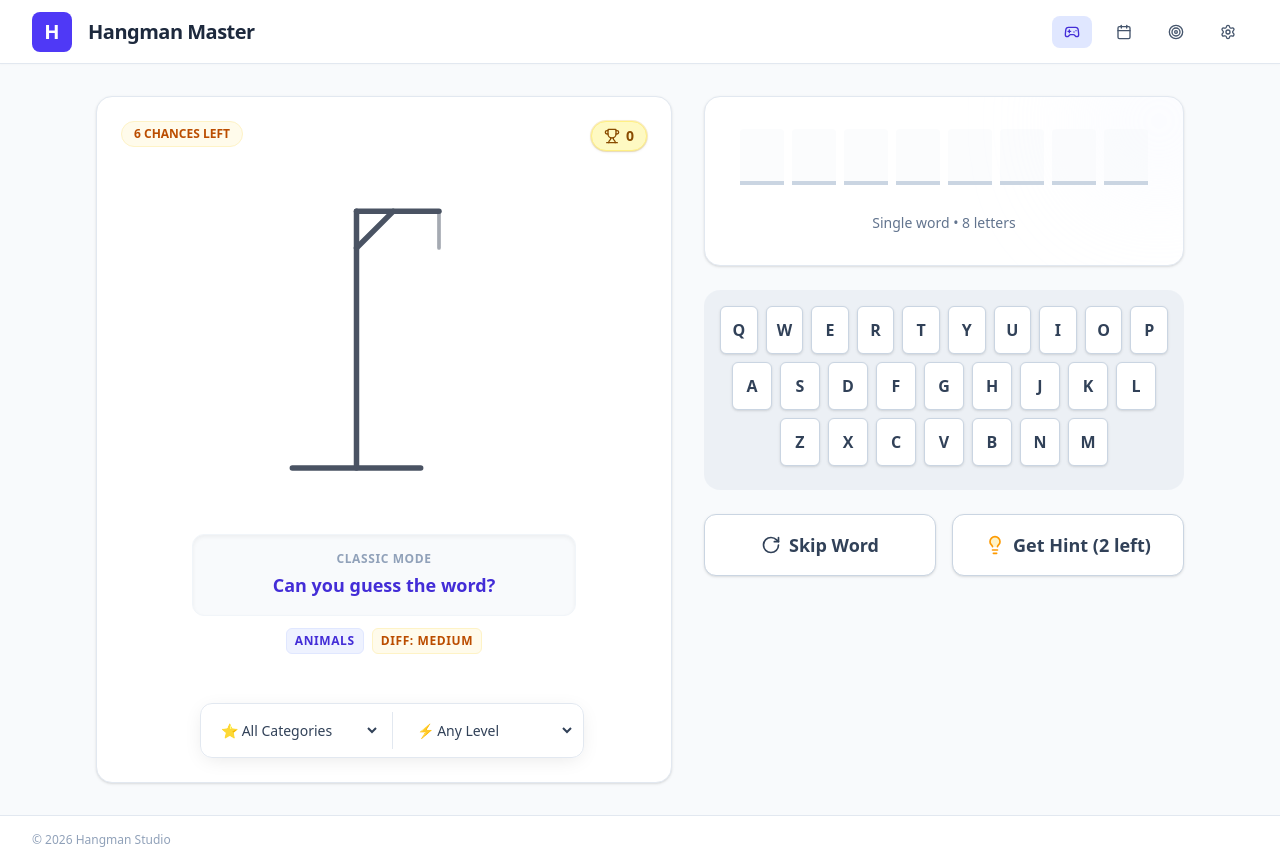
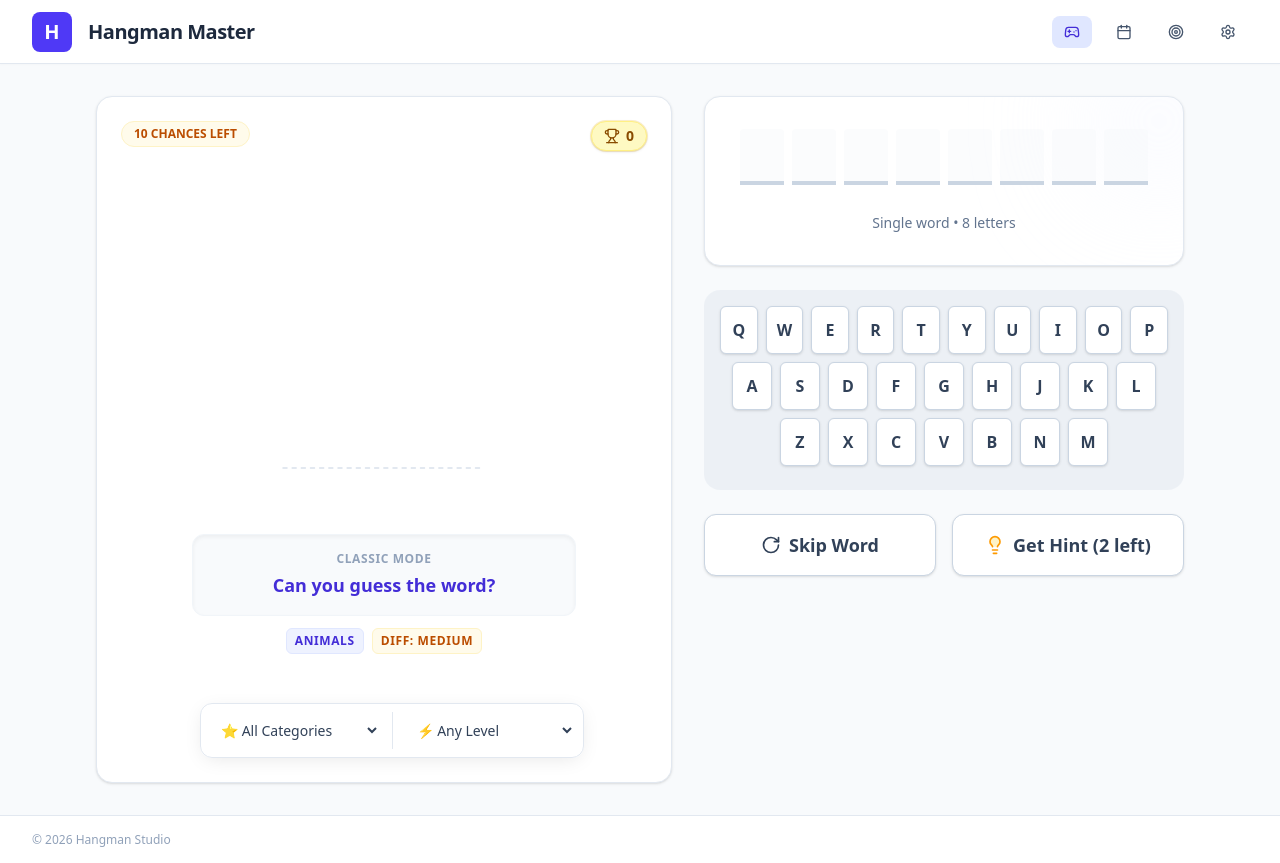
Before and after one commit to garry1963/Hangman-Master, a React (Vite) app: page / in a window 1280 px wide. Built offline with nearby package versions, Linux system fonts and the light colour scheme.

Commit message:
Add files via upload

```diff
--- a/src/App.tsx
+++ b/src/App.tsx
@@ -124,7 +124,7 @@ function GameBoard({
   const inactiveLetters = new Set(Array.from(guessedLetters).filter(l => !wordChars.includes(l)));
   const mistakes = inactiveLetters.size;
 
-  const isLoser = mistakes >= 6;
+  const isLoser = mistakes >= 10;
   const isWinner = wordChars.every(letter => guessedLetters.has(letter) || letter === " ");
 
   const [gameOverHandled, setGameOverHandled] = useState(false);
@@ -204,7 +204,7 @@ function GameBoard({
       <section className="flex-1 bg-white rounded-2xl border border-slate-200 shadow-sm flex flex-col items-center justify-center relative p-6 md:p-8 min-h-[300px] h-full self-start">
         <div className="absolute top-4 left-4 md:top-6 md:left-6 flex items-center gap-2">
           <span className="px-3 py-1 bg-amber-50 text-amber-700 text-xs font-bold rounded-full border border-amber-100">
-            {6 - mistakes} CHANCES LEFT
+            {Math.max(0, 10 - mistakes)} CHANCES LEFT
           </span>
         </div>
 
--- a/src/components/HangmanDrawing.tsx
+++ b/src/components/HangmanDrawing.tsx
@@ -10,7 +10,7 @@ const draw = {
     pathLength: 1,
     opacity: 1,
     transition: {
-      pathLength: { type: "spring", duration: 1.5, bounce: 0 },
+      pathLength: { type: "spring", duration: 1.2, bounce: 0 },
       opacity: { duration: 0.01 }
     }
   }
@@ -29,64 +29,86 @@ export function HangmanDrawing({ mistakes }: HangmanDrawingProps) {
         fill="none"
         className="w-full h-full"
       >
-        {/* === Gallows (Always visible) === */}
-        <g className="opacity-80">
-          {/* Base */}
-          <line x1="20" y1="300" x2="160" y2="300" />
-          {/* Main Pole */}
-          <line x1="90" y1="300" x2="90" y2="20" />
-          {/* Top Arm */}
-          <line x1="90" y1="20" x2="180" y2="20" />
-          {/* Support Diagonal */}
-          <line x1="90" y1="60" x2="130" y2="20" />
-          {/* Rope */}
-          <line x1="180" y1="20" x2="180" y2="60" strokeWidth="4" className="opacity-50" />
-        </g>
+        {/* Subtle ground baseline guide */}
+        <line x1="10" y1="300" x2="230" y2="300" strokeDasharray="4 6" className="stroke-slate-200" strokeWidth="2" />
 
-        {/* === Body Parts === */}
+        {/* === Gallows Construction (Mistakes 1 - 4) === */}
         <AnimatePresence>
-          {/* 1. Head */}
+          {/* 1. Gallows Base */}
           {mistakes >= 1 && (
+            <motion.line
+              variants={draw} initial="hidden" animate="visible"
+              x1="20" y1="300" x2="160" y2="300"
+            />
+          )}
+
+          {/* 2. Main Pole */}
+          {mistakes >= 2 && (
+            <motion.line
+              variants={draw} initial="hidden" animate="visible"
+              x1="90" y1="300" x2="90" y2="20"
+            />
+          )}
+
+          {/* 3. Top Arm & Diagonal Support */}
+          {mistakes >= 3 && (
+            <motion.g variants={draw} initial="hidden" animate="visible">
+              <line x1="90" y1="20" x2="180" y2="20" />
+              <line x1="90" y1="60" x2="130" y2="20" />
+            </motion.g>
+          )}
+
+          {/* 4. Rope */}
+          {mistakes >= 4 && (
+            <motion.line
+              variants={draw} initial="hidden" animate="visible"
+              x1="180" y1="20" x2="180" y2="60" strokeWidth="4" className="opacity-70"
+            />
+          )}
+
+          {/* === Man Construction (Mistakes 5 - 10) === */}
+          {/* 5. Head */}
+          {mistakes >= 5 && (
             <motion.circle
               variants={draw} initial="hidden" animate="visible"
               cx="180" cy="90" r="30"
             />
           )}
 
-          {/* 2. Body */}
-          {mistakes >= 2 && (
+          {/* 6. Body */}
+          {mistakes >= 6 && (
             <motion.line
               variants={draw} initial="hidden" animate="visible"
               x1="180" y1="120" x2="180" y2="200"
             />
           )}
 
-          {/* 3. Left Arm */}
-          {mistakes >= 3 && (
+          {/* 7. Left Arm */}
+          {mistakes >= 7 && (
             <motion.line
               variants={draw} initial="hidden" animate="visible"
               x1="180" y1="140" x2="140" y2="180"
             />
           )}
 
-          {/* 4. Right Arm */}
-          {mistakes >= 4 && (
+          {/* 8. Right Arm */}
+          {mistakes >= 8 && (
             <motion.line
               variants={draw} initial="hidden" animate="visible"
               x1="180" y1="140" x2="220" y2="180"
             />
           )}
 
-          {/* 5. Left Leg */}
-          {mistakes >= 5 && (
+          {/* 9. Left Leg */}
+          {mistakes >= 9 && (
             <motion.line
               variants={draw} initial="hidden" animate="visible"
               x1="180" y1="200" x2="140" y2="260"
             />
           )}
 
-          {/* 6. Right Leg */}
-          {mistakes >= 6 && (
+          {/* 10. Right Leg */}
+          {mistakes >= 10 && (
             <motion.line
               variants={draw} initial="hidden" animate="visible"
               x1="180" y1="200" x2="220" y2="260"
@@ -94,7 +116,7 @@ export function HangmanDrawing({ mistakes }: HangmanDrawingProps) {
           )}
 
           {/* Dead Eyes (Replaces normal head if lost) */}
-          {mistakes >= 6 && (
+          {mistakes >= 10 && (
             <motion.g
               initial={{ opacity: 0, scale: 0.5 }}
               animate={{ opacity: 1, scale: 1 }}
```
